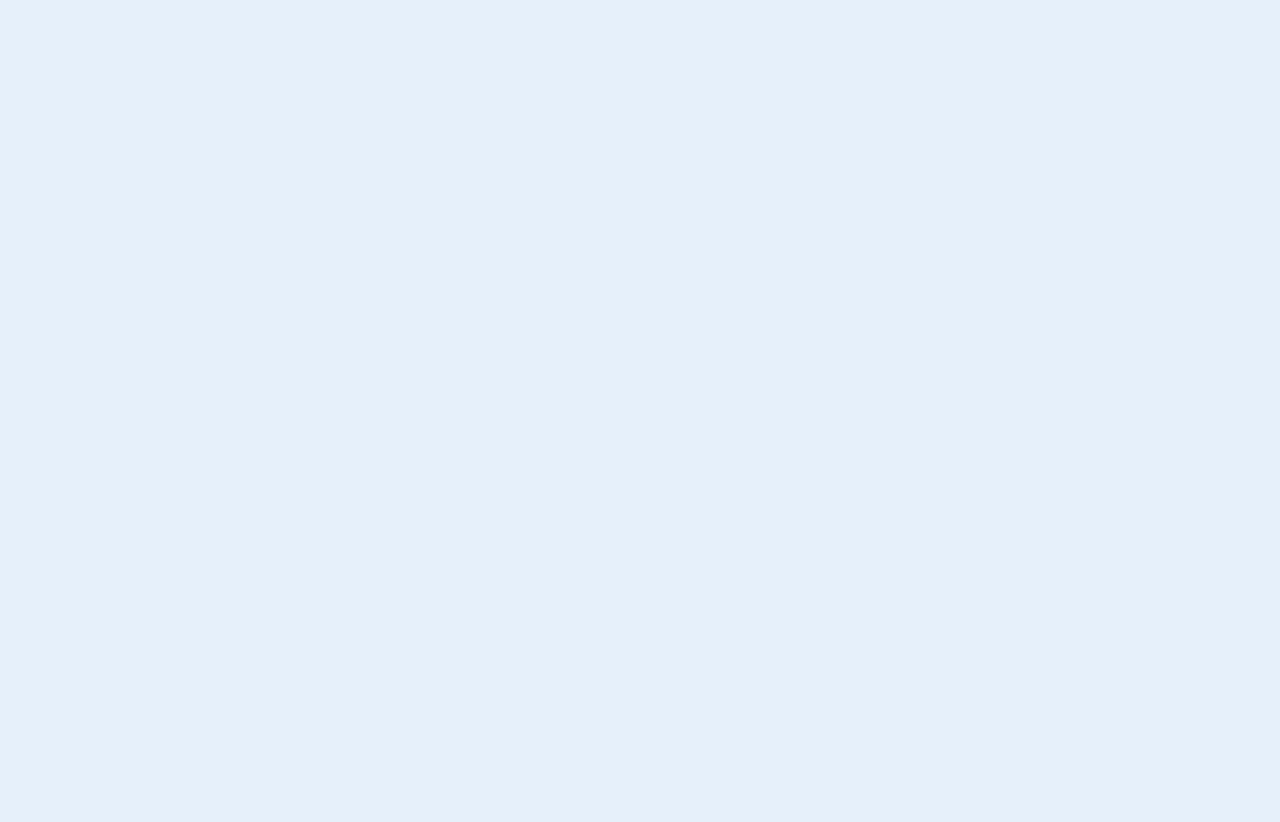
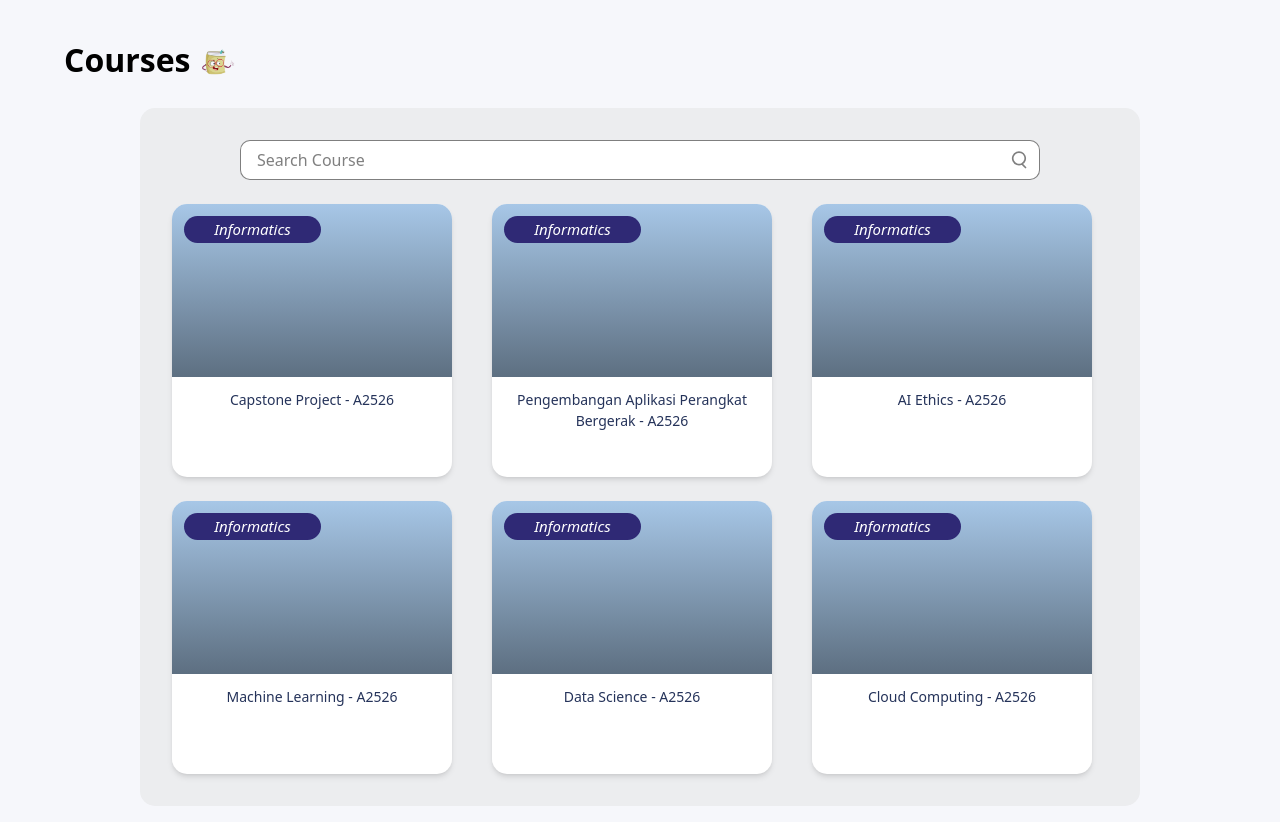
Before and after one commit to EAGS-Team11/FE, a React (Vite) app: page /my-course in a window 1280 px wide. Before the commit this address had no page. Shown: the top 822 px of the page. Before the commit the page ends 800 px from the top, so only its background shows below. Built offline with nearby package versions, Linux system fonts and the light colour scheme.

Commit message:
tambah page course

```diff
--- a/src/App.jsx
+++ b/src/App.jsx
@@ -1,20 +1,17 @@
 import { BrowserRouter as Router, Routes, Route } from "react-router-dom";
 import Login from './pages/login';
-import Home from './pages/home'; // pastikan file dan huruf besar-kecilnya sama
+import Home from './pages/home';
+import MyCourse from './pages/course/MyCourse';
 import './App.css';
 
 export default function App() {
   return (
     <Router>
       <Routes>
-        {/* Halaman default (login) */}
         <Route path="/" element={<Login />} />
-
-        {/* Halaman login */}
         <Route path="/login" element={<Login />} />
-
-        {/* Halaman home/dashboard */}
         <Route path="/home" element={<Home />} />
+        <Route path="/my-course" element={<MyCourse />} />
       </Routes>
     </Router>
   );
--- /dev/null
+++ b/src/components/CourseCard.jsx
@@ -0,0 +1,23 @@
+// src/components/CourseCard.jsx
+const CourseCard = ({ title, category }) => {
+  return (
+    <div className="relative w-[280px] h-[273px] bg-white rounded-[15px] overflow-hidden shadow-md
+                    hover:shadow-xl hover:-translate-y-2 transition transform duration-300">
+      <div className="w-full h-[173px] bg-gradient-to-b from-[#A7C7E7] to-[#5D6F81] flex justify-center items-center relative">
+        {/* Label kategori */}
+        <div className="absolute top-3 left-3 w-[137px] h-[27px] bg-[#2F2975] rounded-[15px] flex justify-center items-center">
+          <span className="text-white text-[15px] italic font-inter">{category}</span>
+        </div>
+      </div>
+
+      {/* Judul course */}
+      <div className="p-3">
+        <h3 className="text-[#25335A] font-inter font-medium text-[14px]">
+          {title}
+        </h3>
+      </div>
+    </div>
+  );
+};
+
+export default CourseCard;
--- /dev/null
+++ b/src/data/dummyCourses.js
@@ -0,0 +1,9 @@
+// src/data/dummyCourses.js
+export const dummyCourses = [
+  { id: 1, title: "Capstone Project - A2526", category: "Informatics" },
+  { id: 2, title: "Pengembangan Aplikasi Perangkat Bergerak - A2526", category: "Informatics" },
+  { id: 3, title: "AI Ethics - A2526", category: "Informatics" },
+  { id: 4, title: "Machine Learning - A2526", category: "Informatics" },
+  { id: 5, title: "Data Science - A2526", category: "Informatics" },
+  { id: 6, title: "Cloud Computing - A2526", category: "Informatics" },
+];
--- /dev/null
+++ b/src/pages/course/MyCourse.jsx
@@ -0,0 +1,57 @@
+import CourseCard from "../../components/CourseCard";
+import { dummyCourses } from "../../data/dummyCourses";
+import courseImg from "../../assets/course1.png";
+
+const MyCourse = () => {
+  return (
+    <div className="p-8 bg-[#F6F7FB] min-h-screen font-inter">
+      {/* Header */}
+      <div className="flex items-center gap-2 mb-6  mt-1 ml-8">
+        <h1 className="text-[32px] font-bold">Courses</h1>
+        <div className="w-10 h-10 flex justify-center items-center rounded-[10px]  mt-1">
+          <img src={courseImg} alt="Book" className="w-30 h-30" />
+        </div>
+      </div>
+
+      {/*search + semua card */}
+      <div className="bg-[#ECEDEF] rounded-[15px] p-8 flex flex-col items-center max-w-[1000px] mx-auto">
+        <div className="mb-6 w-full max-w-[800px]">
+          <div className="relative w-full">
+            <input
+              type="text"
+              placeholder="Search Course"
+              className="w-full h-[40px] rounded-[10px] bg-white border border-black/50 pl-4 pr-10 text-black/50 placeholder-black/50 font-inter font-normal"
+            />
+            <svg
+              xmlns="http://www.w3.org/2000/svg"
+              className="h-5 w-5 absolute right-3 top-1/2 -translate-y-1/2 text-black/50"
+              fill="none"
+              viewBox="0 0 24 24"
+              stroke="currentColor"
+            >
+              <path
+                strokeLinecap="round"
+                strokeLinejoin="round"
+                strokeWidth={2}
+                d="M21 21l-4.35-4.35m0 0A7.5 7.5 0 1110.5 3a7.5 7.5 0 016.15 13.65z"
+              />
+            </svg>
+          </div>
+        </div>
+
+        {/* Grid course cards */}
+        <div className="grid grid-cols-1 sm:grid-cols-2 md:grid-cols-3 gap-6 w-full justify-center">
+          {dummyCourses.map((course) => (
+            <CourseCard
+              key={course.id}
+              title={course.title}
+              category={course.category}
+            />
+          ))}
+        </div>
+      </div>
+    </div>
+  );
+};
+
+export default MyCourse;
--- a/src/pages/login.jsx
+++ b/src/pages/login.jsx
@@ -5,7 +5,6 @@ import { Mail, Lock } from "lucide-react";
 export default function Login() {
   return (
     <div className="w-screen h-screen flex font-[Inter] bg-[#E6F0FA] overflow-hidden">
-      {/* Kiri: gambar full mentok pinggir */}
       <div className="hidden md:block w-1/2 h-full">
         <img
           src={loginImg}
@@ -14,7 +13,6 @@ export default function Login() {
         />
       </div>
 
-      {/* Kanan: form login full tinggi, mentok kanan */}
       <div className="flex w-full md:w-1/2 h-full items-center justify-center">
         <div className="w-[70%] space-y-10">
           {/* Judul */}
```
Also changed, not shown: src/assets/course1.png (added).
